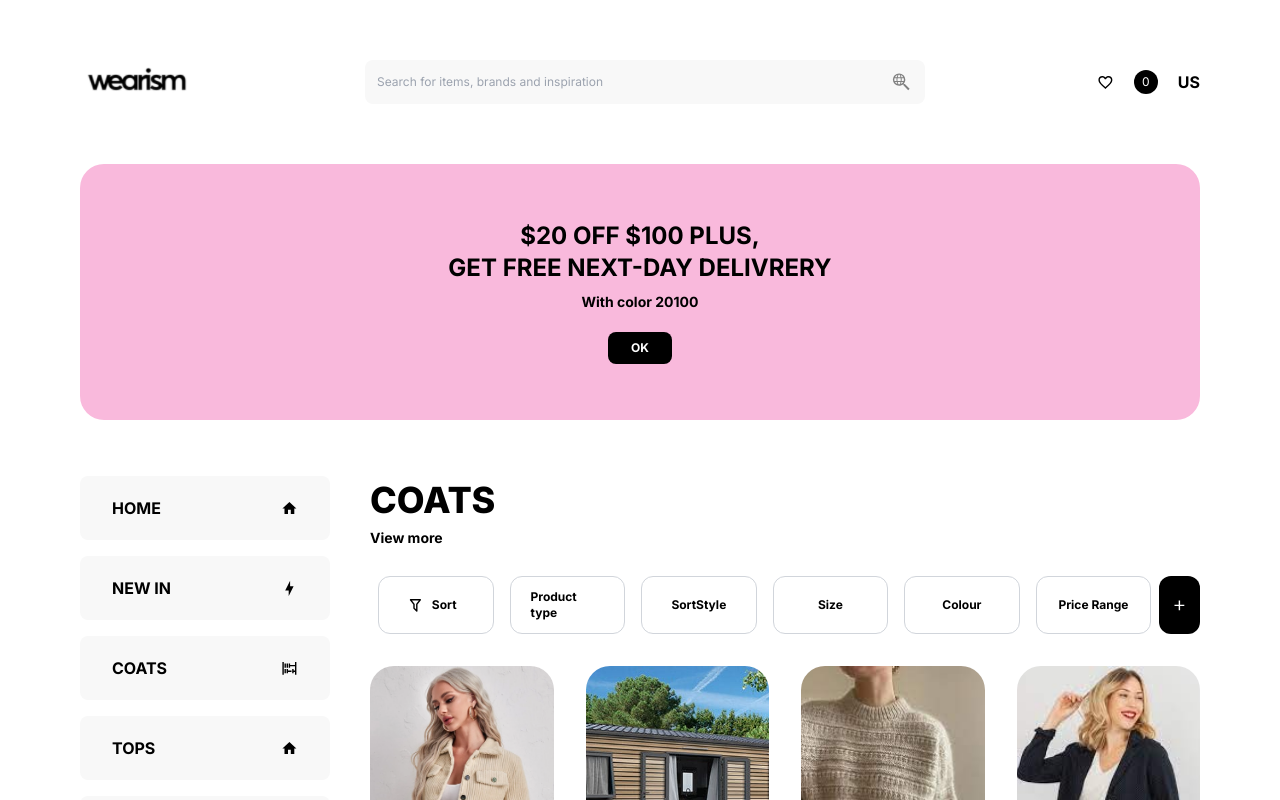
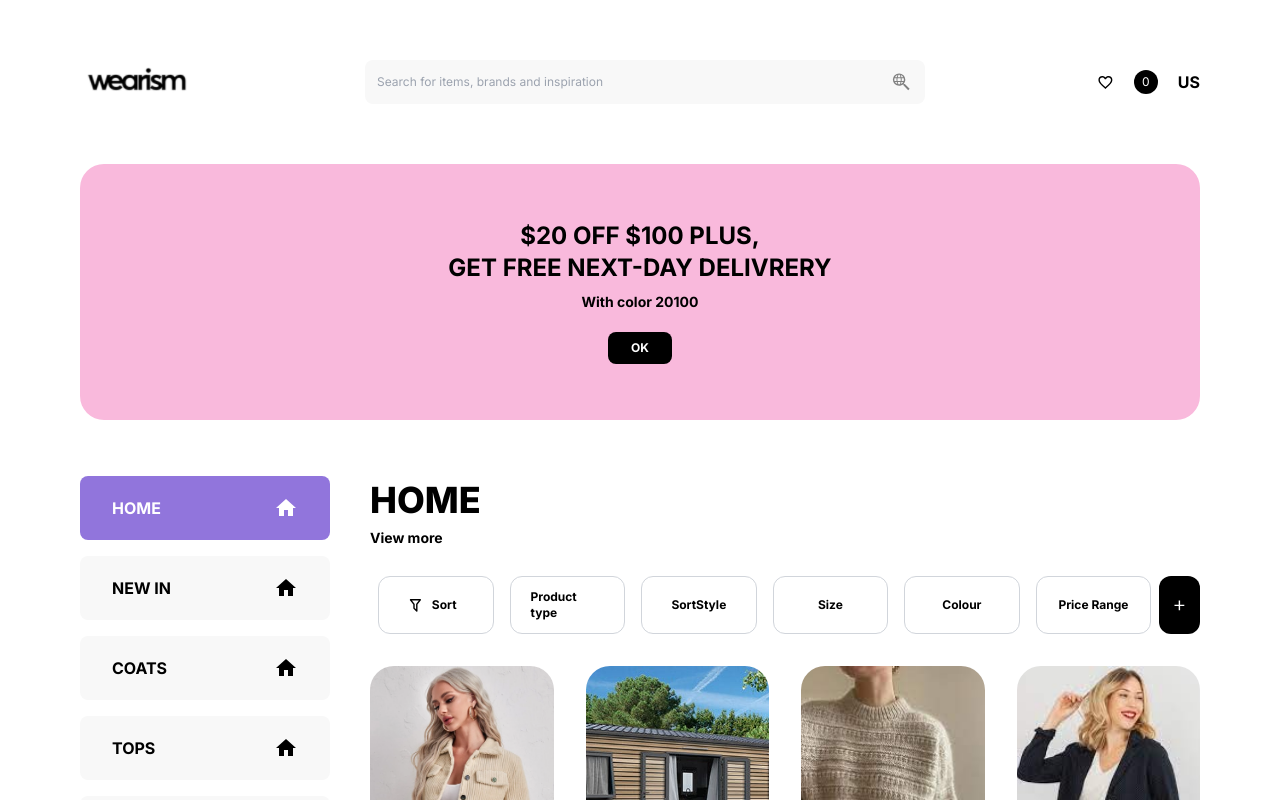
Before and after one commit to kevinmbongo/bob-shop-training, a React (Vite) app: page / in a window 1280 px wide. Shown: the top 800 px of the page. Built offline with nearby package versions, Linux system fonts and the light colour scheme.

Commit message:
feat(project):  finish nav-tile and refactor the-main-article

```diff
--- a/package.json
+++ b/package.json
@@ -11,8 +11,10 @@
     "@mdi/js": "^6.5.95",
     "@mdi/react": "^1.5.0",
     "@reduxjs/toolkit": "^1.7.2",
+    "classnames": "^2.3.1",
     "react": "^17.0.2",
-    "react-dom": "^17.0.2"
+    "react-dom": "^17.0.2",
+    "react-redux": "^7.2.6"
   },
   "devDependencies": {
     "@types/react": "^17.0.39",
--- a/src/component/commons/NavTile.tsx
+++ b/src/component/commons/NavTile.tsx
@@ -1,15 +1,41 @@
+import Icon from '@mdi/react'
+import classNames from 'classnames'
 import React from 'react'
+import {
+  selectGlobalState,
+  setCurrentFilter,
+} from '../../redux/global-state/globalStateSlice'
+import { useAppDispatch, useAppSelector } from '../../redux/hooks'
 
 type NavTileProps = {
   title: string
-  icon: JSX.Element
+  path: string
 }
 
-const NavTile: React.FC<NavTileProps> = ({ title, icon }) => (
-  <div className="bg-grey my-4 rounded-lg flex items-center justify-between py-5 px-8">
-    <h3 className="font-bold">{title}</h3>
-    {icon}
-  </div>
-)
+const NavTile: React.FC<NavTileProps> = ({ title, path }) => {
+  const { currentFilter } = useAppSelector(selectGlobalState)
+
+  const dispatch = useAppDispatch()
+
+  function handleCategoryChange() {
+    dispatch(setCurrentFilter(title))
+  }
+  return (
+    <button
+      onClick={handleCategoryChange}
+      className={classNames(
+        'w-full bg-grey my-4 rounded-lg flex items-center justify-between py-5 px-8 transition-all duration-300 linear',
+        title === currentFilter && 'bg-purples text-white'
+      )}
+    >
+      <span className="font-bold">{title}</span>
+      <Icon
+        path={path}
+        size={1}
+        color={title === currentFilter ? 'white' : 'black'}
+      />
+    </button>
+  )
+}
 
 export default NavTile
--- a/src/component/core/TheLeftNav.tsx
+++ b/src/component/core/TheLeftNav.tsx
@@ -1,23 +1,21 @@
-import { mdiAbacus, mdiHome, mdiLightningBolt } from '@mdi/js'
-import Icon from '@mdi/react'
+import { mdiHome } from '@mdi/js'
 import React from 'react'
+import { THE_LEFT_NAV_TILES } from '../../constants'
 import NavTile from '../commons/NavTile'
-
-const ICON_STYLE = { size: 0.7, color: 'black' }
 
 const TheLeftNav: React.FC = () => {
   const TILES = [
-    { title: 'HOME', icon: <Icon path={mdiHome} {...ICON_STYLE} /> },
-    { title: 'NEW IN', icon: <Icon path={mdiLightningBolt} {...ICON_STYLE} /> },
-    { title: 'COATS', icon: <Icon path={mdiAbacus} {...ICON_STYLE} /> },
-    { title: 'TOPS', icon: <Icon path={mdiHome} {...ICON_STYLE} /> },
-    { title: 'KNITWEAR', icon: <Icon path={mdiHome} {...ICON_STYLE} /> },
+    { title: THE_LEFT_NAV_TILES.HOME, path: mdiHome },
+    { title: THE_LEFT_NAV_TILES.NEW_IN, path: mdiHome },
+    { title: THE_LEFT_NAV_TILES.COATS, path: mdiHome },
+    { title: THE_LEFT_NAV_TILES.TOPS, path: mdiHome },
+    { title: THE_LEFT_NAV_TILES.KNITWEAR, path: mdiHome },
   ]
 
   return (
     <nav className=" col-span-3">
-      {TILES.map(({ title, icon }) => (
-        <NavTile title={title} icon={icon} />
+      {TILES.map(({ title, path }) => (
+        <NavTile title={title} path={path} key={title} />
       ))}
     </nav>
   )
--- a/src/component/core/TheMainArticle.tsx
+++ b/src/component/core/TheMainArticle.tsx
@@ -1,6 +1,9 @@
 import { mdiFilterOutline, mdiPlus } from '@mdi/js'
 import Icon from '@mdi/react'
 import React from 'react'
+import { THE_LEFT_NAV_TILES } from '../../constants'
+import { selectGlobalState } from '../../redux/global-state/globalStateSlice'
+import { useAppSelector } from '../../redux/hooks'
 import Card from '../commons/Card'
 import SelectFilter from '../commons/SelectFilter'
 
@@ -30,41 +33,58 @@ const TheMainArticle: React.FC = () => {
   const IMAGES_CARDS = [
     {
       image: '/images/coats-femme-1.webp',
+      category: THE_LEFT_NAV_TILES.COATS,
+      id: 1,
     },
     {
       image: '/images/home.jpeg',
+      category: THE_LEFT_NAV_TILES.HOME,
+      id: 2,
     },
     {
       image: '/images/knitwear.jpeg',
+      category: THE_LEFT_NAV_TILES.KNITWEAR,
+      id: 3,
     },
     {
       image: '/images/top-wommen.jpeg',
+      category: THE_LEFT_NAV_TILES.TOPS,
+      id: 4,
     },
 
     {
       image: '/images/knitwear.jpeg',
+      category: THE_LEFT_NAV_TILES.KNITWEAR,
+      id: 5,
     },
     {
       image: '/images/coats-femme-1.webp',
+      category: THE_LEFT_NAV_TILES.COATS,
+      id: 6,
     },
     {
       image: '/images/top-wommen.jpeg',
+      category: THE_LEFT_NAV_TILES.TOPS,
+      id: 7,
     },
     {
       image: '/images/new.jpeg',
+      category: THE_LEFT_NAV_TILES.NEW_IN,
+      id: 8,
     },
   ]
+  const { currentFilter } = useAppSelector(selectGlobalState)
 
   return (
     <article className="col-span-9 my-5">
       <header>
-        <h2 className="font-extrabold text-4xl mb-2">COATS</h2>
+        <h2 className="font-extrabold text-4xl mb-2">{currentFilter}</h2>
         <p className="font-bold text-sm mb-7">View more</p>
       </header>
 
       <nav className="flex justify-around ">
         {SELECTS.map(({ text, icon }) => (
-          <SelectFilter text={text} icon={icon} />
+          <SelectFilter text={text} icon={icon} key={text} />
         ))}
         <div className="font-bold text-xs  bg-black rounded-xl  p-3 flex items-center ">
           <Icon path={mdiPlus} size={0.7} color="white" />
@@ -72,8 +92,8 @@ const TheMainArticle: React.FC = () => {
       </nav>
 
       <section className="grid grid-cols-4 gap-8 my-8">
-        {IMAGES_CARDS.map(({ image }) => (
-          <Card image={image} />
+        {IMAGES_CARDS.map(({ image, id }) => (
+          <Card image={image} key={id} />
         ))}
       </section>
     </article>
--- /dev/null
+++ b/src/constants/index.ts
@@ -0,0 +1,7 @@
+export enum THE_LEFT_NAV_TILES {
+  HOME = 'HOME',
+  NEW_IN = 'NEW IN',
+  COATS = 'COATS',
+  TOPS = 'TOPS',
+  KNITWEAR = 'KNITWEAR',
+}
--- a/src/main.tsx
+++ b/src/main.tsx
@@ -1,11 +1,15 @@
 import React from 'react'
 import ReactDOM from 'react-dom'
+import { Provider } from 'react-redux'
+import App from './App'
 import './index.css'
-import App from './App'
+import { store } from './redux/store'
 
 ReactDOM.render(
   <React.StrictMode>
-    <App />
+    <Provider store={store}>
+      <App />
+    </Provider>
   </React.StrictMode>,
   document.getElementById('root')
 )
--- a/src/redux/global-state/globalStateSlice.ts
+++ b/src/redux/global-state/globalStateSlice.ts
@@ -1,14 +1,32 @@
-import { createSlice } from '@reduxjs/toolkit'
+import { createSlice, PayloadAction } from '@reduxjs/toolkit'
+import { THE_LEFT_NAV_TILES } from '../../constants'
+import { RootState } from '../store'
 
 type GlobalState = {
   status: string
   currentFilter: string
 }
 
-const initialState: GlobalState = { status: 'idle', currentFilter: '' }
+const initialState: GlobalState = {
+  status: 'idle',
+  currentFilter: THE_LEFT_NAV_TILES.HOME,
+}
 
-export const globalState = createSlice({
+export const globalStateSlice = createSlice({
   name: 'globalState',
 
   initialState,
+
+  reducers: {
+    setCurrentFilter: (state: GlobalState, action: PayloadAction<string>) => {
+      state.currentFilter = action.payload
+    },
+  },
 })
+
+export const { setCurrentFilter } = globalStateSlice.actions
+
+export const selectGlobalState = (state: RootState): GlobalState =>
+  state.globalState
+
+export default globalStateSlice.reducer
--- /dev/null
+++ b/src/redux/hooks.ts
@@ -0,0 +1,5 @@
+import { TypedUseSelectorHook, useDispatch, useSelector } from 'react-redux'
+import type { AppDispatch, RootState } from './store'
+
+export const useAppDispatch = (): AppDispatch => useDispatch<AppDispatch>()
+export const useAppSelector: TypedUseSelectorHook<RootState> = useSelector
--- a/src/redux/store.ts
+++ b/src/redux/store.ts
@@ -1,15 +1,12 @@
 import { configureStore } from '@reduxjs/toolkit'
-// ...
+import globalStateReducer from './global-state/globalStateSlice'
 
 export const store = configureStore({
   reducer: {
-    posts: postsReducer,
-    comments: commentsReducer,
-    users: usersReducer,
+    globalState: globalStateReducer,
   },
 })
 
-// Infer the `RootState` and `AppDispatch` types from the store itself
 export type RootState = ReturnType<typeof store.getState>
-// Inferred type: {posts: PostsState, comments: CommentsState, users: UsersState}
+
 export type AppDispatch = typeof store.dispatch
--- a/tailwind.config.js
+++ b/tailwind.config.js
@@ -14,6 +14,7 @@ module.exports = {
       colors: {
         grey: '#F8F8F8',
         pink: '#F9B9DC',
+        purples: '#9175DC',
       },
       fontFamily: {
         sans: ['Inter', 'sans-serif'],
```
Also changed, not shown: tsconfig.json (+6 -14 lines), 1 other file (tests, documents, lock files or other folders).
